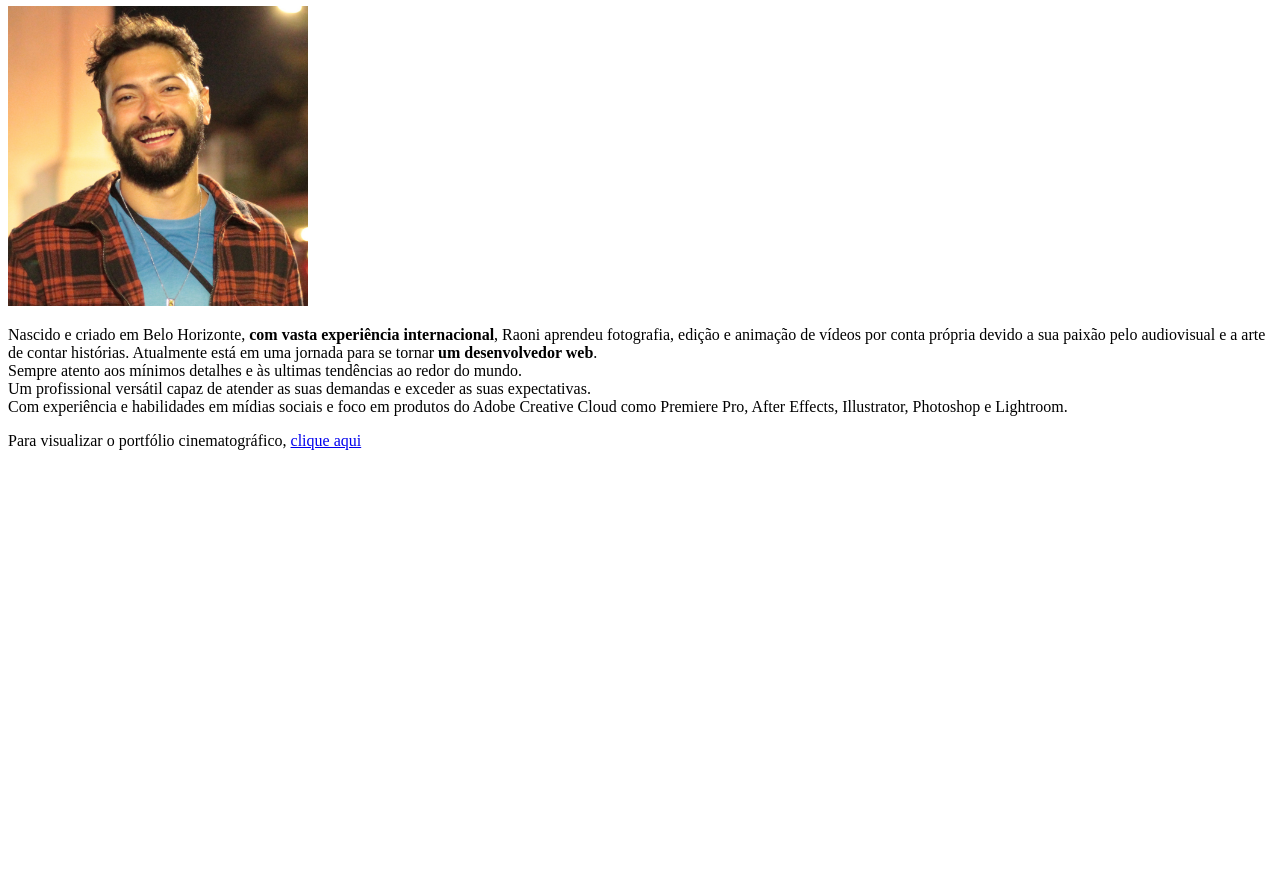
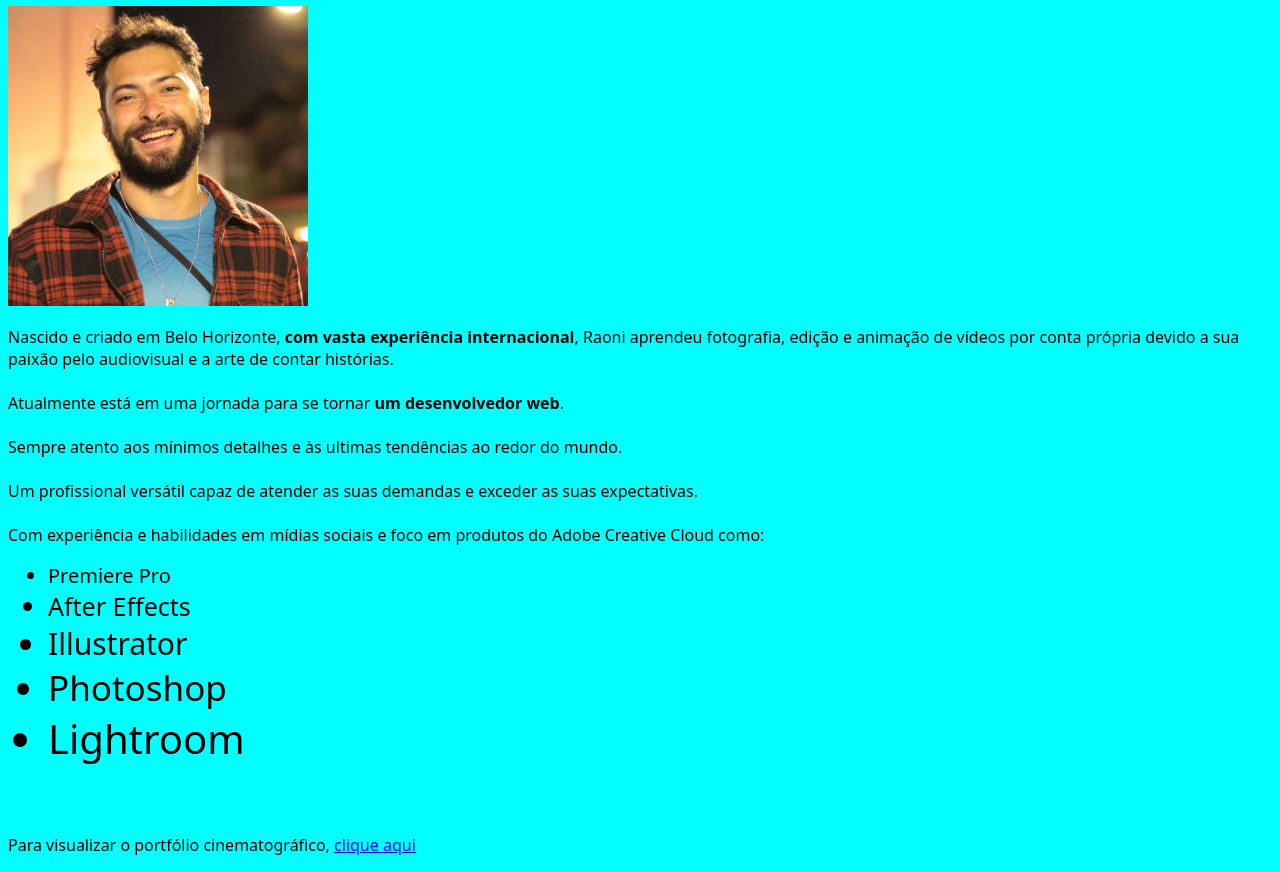
Before and after one commit to Raoni-Andrade/Portfolio-Raoni, a plain HTML site: page index.html in a window 1280 px wide. Shown: the part 74-946 px from the top of the page. Before the commit the page ends 800 px from the top, so only its background shows below. Drawn offline with Linux system fonts and the light colour scheme.

Commit message:
Estilização do Portfólio

```diff
--- a/index.html
+++ b/index.html
@@ -1,5 +1,6 @@
 <!DOCTYPE html>
 <html lang="en">
+    <link rel="stylesheet" type="text/css" href="style.css">
 <head>
     <meta charset="UTF-8">
     <meta http-equiv="X-UA-Compatible" content="IE=edge">
@@ -8,20 +9,40 @@
 </head>
 <body>
     <h1>Raoni Andrade</h1>
-    <img src="images/IMG_20220502_212931.jpg" alt="Foto de Raoni Andrade" width="300px">
-    <p>Nascido e criado em Belo Horizonte, <strong>com vasta experiência internacional</strong>, Raoni aprendeu fotografia, edição e animação de vídeos por conta própria devido a sua paixão pelo audiovisual e a arte de contar histórias. Atualmente está em uma jornada para se tornar <strong>um desenvolvedor web</strong>.
+    <img src="images/IMG_20220502_212931.jpg" alt="Foto de Raoni Andrade sorrindo e olhando para a câmera" width="300px">
+    <p>Nascido e criado em Belo Horizonte, <strong>com vasta experiência internacional</strong>, Raoni aprendeu fotografia, edição e animação de vídeos por conta própria devido a sua paixão pelo audiovisual e a arte de contar histórias.
 
+        <br>
+        <br>
+
+        Atualmente está em uma jornada para se tornar <strong>um desenvolvedor web</strong>.
+
+        <br>
         <br>
 
         Sempre atento aos mínimos detalhes e às ultimas tendências ao redor do mundo.
 
         <br>
+        <br>
 
         Um profissional versátil capaz de atender as suas demandas e exceder as suas expectativas.
 
         <br>
+        <br>
 
-        Com experiência e habilidades em mídias sociais e foco em produtos do Adobe Creative Cloud como Premiere Pro, After Effects, Illustrator, Photoshop e Lightroom.</p>
+        Com experiência e habilidades em mídias sociais e foco em produtos do Adobe Creative Cloud como:
+
+        <ul>
+            <li class="premiere"> Premiere Pro</li>
+            <li class="after">After Effects</li>
+            <li class="illu">Illustrator</li>
+            <li class="photo">Photoshop</li>
+            <li class="light">Lightroom</li>
+        </ul>
+    </p>
+
+        <br>
+        <br>
 
         <p>Para visualizar o portfólio cinematográfico, <a href="https://raonioandrade.wixsite.com/work" target="_blank">clique aqui</a></p>
 </body>
--- /dev/null
+++ b/style.css
@@ -0,0 +1,36 @@
+
+.premiere {
+    font-size: 20px;
+}
+
+.after {
+    font-size: 25px;
+}
+
+.illu {
+    font-size: 30px;
+}
+
+.photo {
+    font-size: 35px;
+}
+
+.light {
+    font-size: 40px;
+}
+
+h1 {
+    font-family:'Courier New', Courier, monospace;
+}
+
+p {
+    font-family:system-ui;
+}
+
+ul {
+    font-family: system-ui;
+}
+
+body {
+    background-color: aqua;
+}
```
